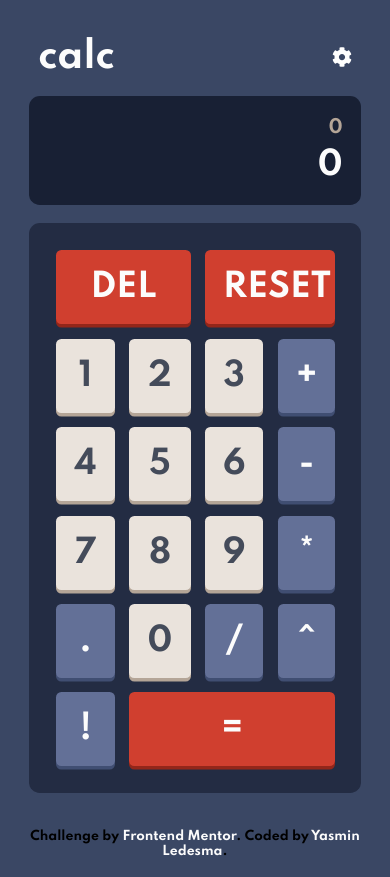
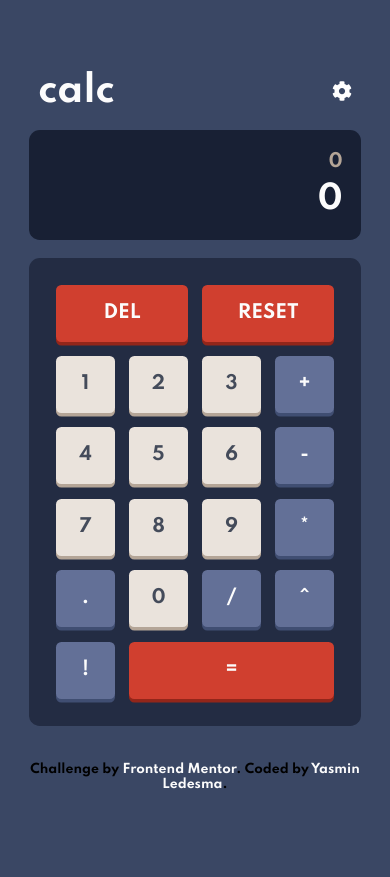
Before and after one commit to HiddenOgre28/calculator, a React (Create React App) app: page / in a window 390 px wide. After the commit the page ends 844 px from the top, so only its background shows below. Built offline with nearby package versions, Linux system fonts and the light colour scheme.

Commit message:
Fixed number font size so they don't overflow in smaller phones

```diff
--- a/src/styles/_Buttons.scss
+++ b/src/styles/_Buttons.scss
@@ -6,7 +6,7 @@
     &__container {
         display: grid;
         gap: .8rem;
-        grid-template-columns: repeat(4, 1fr);
+        grid-template-columns: repeat(4, minmax(1.5rem, 1fr));
         padding: 1.5rem;
     }
 
@@ -14,7 +14,7 @@
         color: var(--text-color-2);
         padding: 1rem;
         background-color: var(--key-background-3);
-        font-size: var(--number-font-size);
+        font-size: minmax(1vw, 32px);
         box-shadow: 0 .2rem var(--key-shadow-3);
 
         // Specific keys positioning
```
Also changed, not shown: 1 other file (tests, documents, lock files or other folders).
